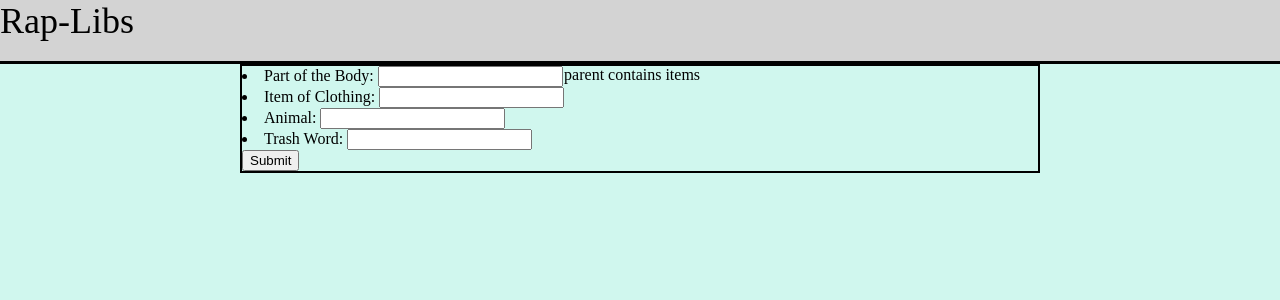
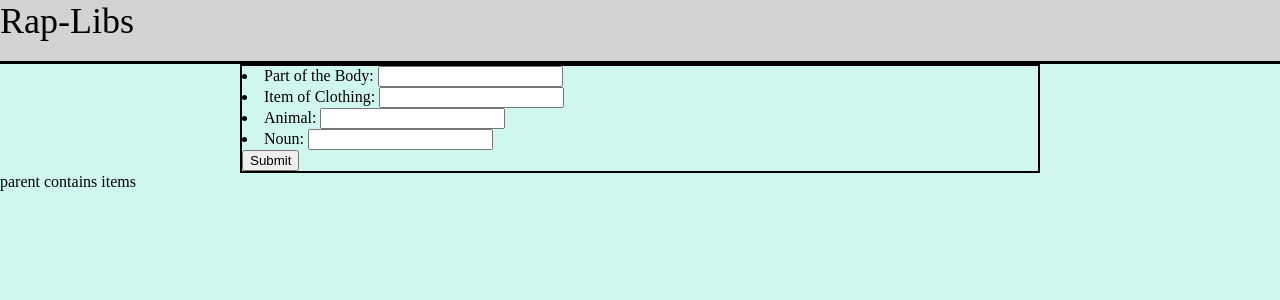
Before and after one commit to d-e-k-k/rap-libs, a React (Create React App) app: page / in a window 1280 px wide. Shown: the top 300 px of the page. Built offline with nearby package versions, Linux system fonts and the light colour scheme.

Commit message:
Moved InputListData to App.js and MadLibResutls to return section of App.js. This was a more logical place for both.

```diff
--- a/src/components/app/App.js
+++ b/src/components/app/App.js
@@ -3,6 +3,8 @@ import { Route, Link, Redirect } from 'react-router-dom';
 import Header from '../header/Header';
 import MadLibResults from '../MadLibResults';
 import Form from '../form.js/Form';
+import InputListData from '../../data/inputList.json';
+import InputAndLabel from '../input-and-label/InputAndLabel';
 
 const App = () => {
 	const [parent, setParent] = useState([]);
@@ -19,7 +21,9 @@ const App = () => {
 					setParent={setParent}
 					words={words}
 					setWords={setWords}
+					InputListData={InputListData}
 				/>
+				<MadLibResults parent={parent} InputListData={InputListData} />
 			</main>
 		</div>
 	);
--- a/src/components/form.js/Form.js
+++ b/src/components/form.js/Form.js
@@ -1,15 +1,9 @@
-import React, { useState } from 'react';
+import React from 'react';
 import InputAndLabel from '../input-and-label/InputAndLabel';
-import InputListData from '../../data/inputList.json';
+
 import MadLibResults from '../MadLibResults';
 
-const Form = ({ parent, setParent, words, setWords }) => {
-	// const [parent, setParent] = useState([]);
-	// const [words, setWords] = useState([]);
-
-	// function handleChange(event) {
-	// 	setWords({ ...words, [event.target.id]: event.target.value });
-	// }
+const Form = ({ parent, setParent, words, setWords, InputListData }) => {
 
 	function handleSubmit(event) {
 		event.preventDefault();
@@ -31,35 +25,12 @@ const Form = ({ parent, setParent, words, setWords }) => {
 		}
 	}
 
-	// function toggleResultsVisibility(event) {
-	//         event.preventDefault();
-	//         visibleResults ? setVisibleResults(false) : setVisibleResults(true);
-	//         console.log(event.target);
-	//         console.log(InputListData);
-	//     }
-
-
 	return (
 		<div className='form-container'>
 			<form onSubmit={handleSubmit}>
                 <InputAndLabel InputListData={InputListData} words={words} setWords={setWords}/>
-				{/* {InputListData.map((item) => {
-					return (
-						<li key={item.key}>
-							<label htmlFor={item.id}>{item.label}: </label>
-							<input
-								id={item.id}
-								type='text'
-								onChange={handleChange}
-								required
-							/>
-						</li>
-					);
-				})} */}
-
 				<button type='submit'>Submit</button>
 			</form>
-			<MadLibResults parent={parent} InputListData={InputListData} />
 		</div>
 	);
 };
--- a/src/data/inputList.json
+++ b/src/data/inputList.json
@@ -16,8 +16,8 @@
     },
     {
     "key": "114",
-    "label": "Trash Word",
-    "id": "trash-word"
+    "label": "Noun",
+    "id": "noun-one"
     }
 
 ]
```
Also changed, not shown: src/components/input-and-label/InputAndLabel.js (+1 -8 lines).
